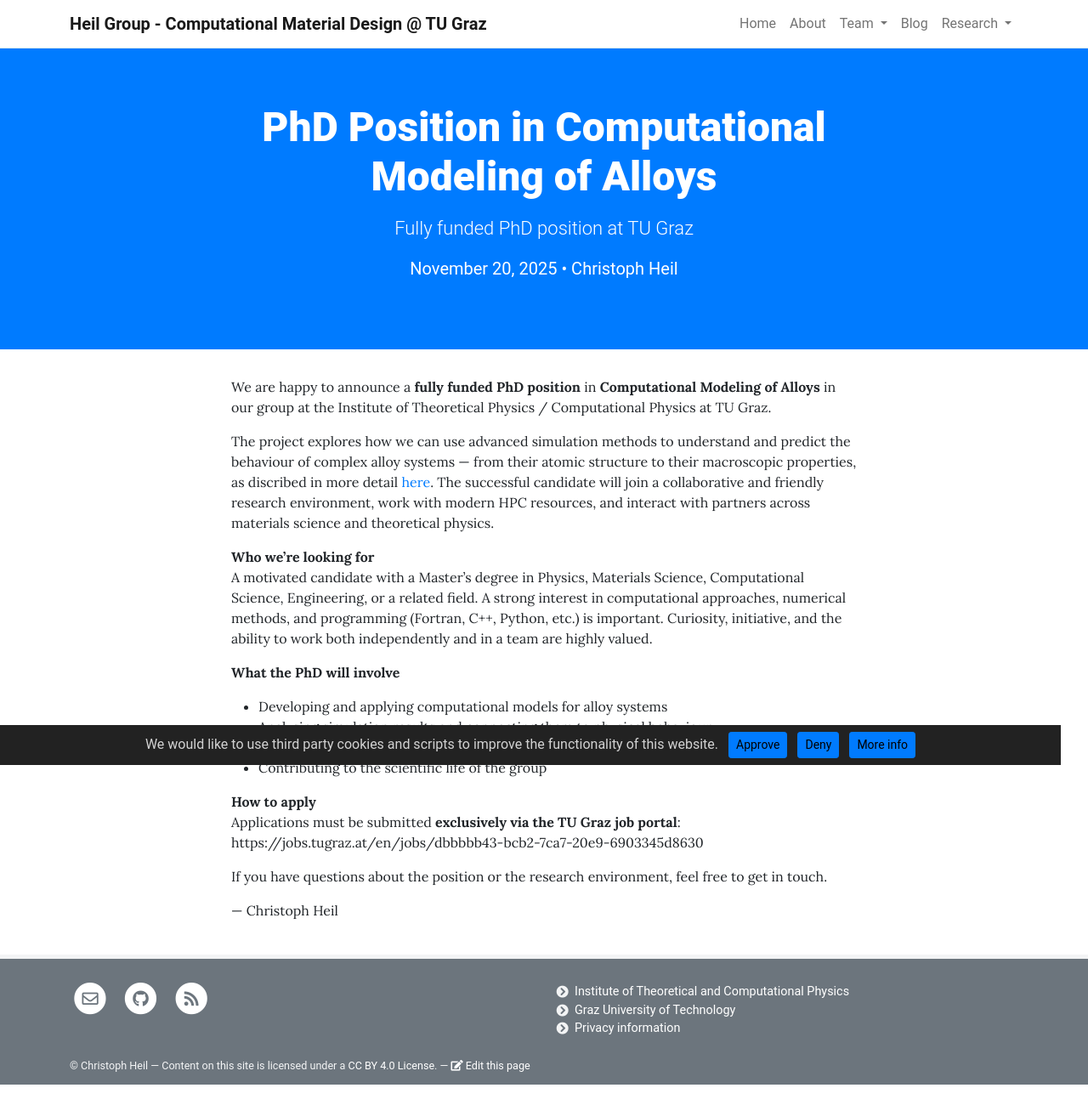
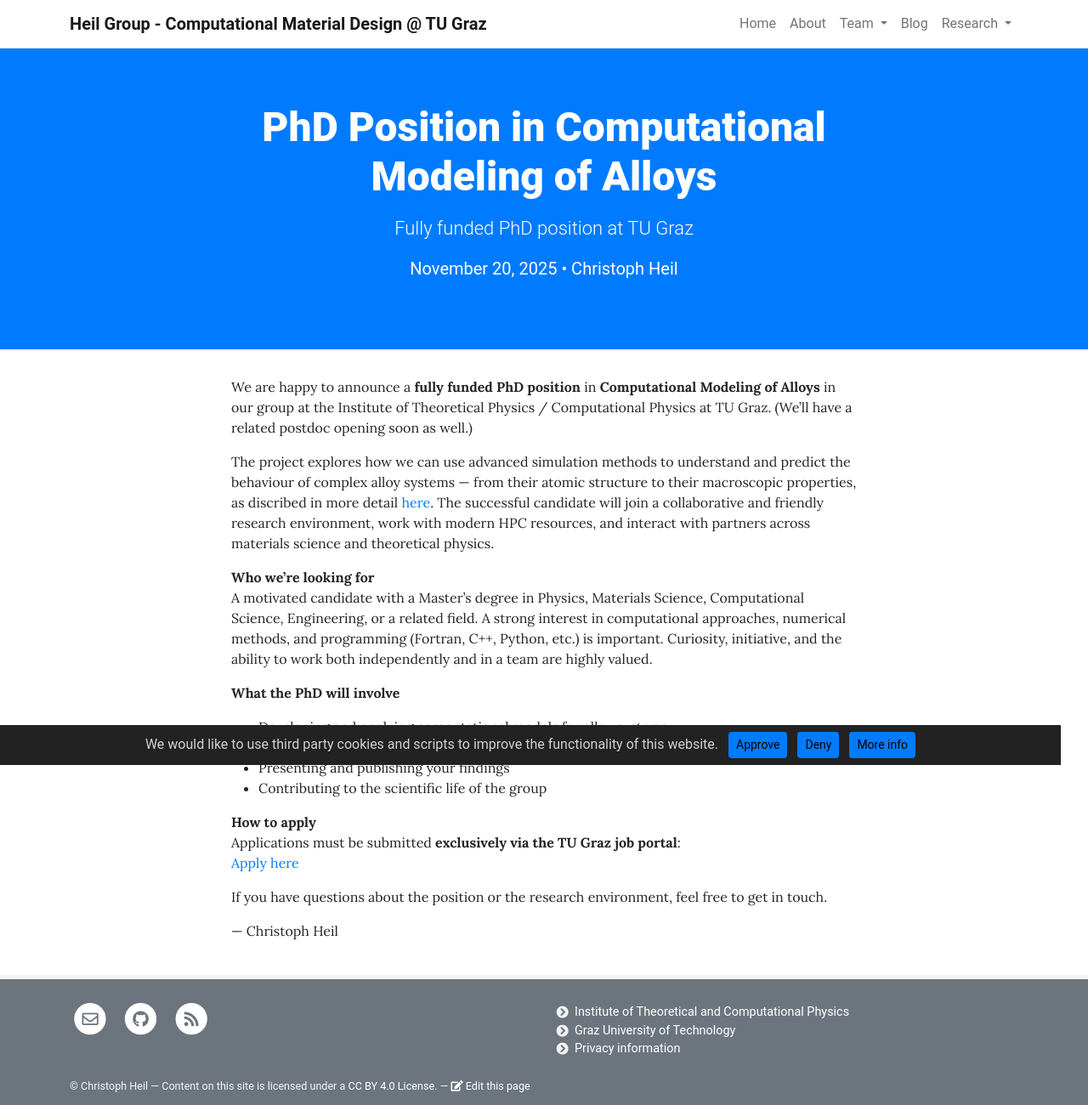
Before and after one commit to cheil/cheil.github.io, a Jekyll site: the page built from _posts/2025-11-20-phd-announcement-alloysSC.md, in a window 1280 px wide. Shown: the whole page at 85% size. Built offline with Jekyll 4.4.1, drawn with Linux system fonts in a browser that asks for light colours; comment, search, counter and statistics services are not loaded; before the commit the page ends 1276 px from its top, so only the background shows below that.

```diff
--- a/_posts/2025-11-20-phd-announcement-alloysSC.md
+++ b/_posts/2025-11-20-phd-announcement-alloysSC.md
@@ -9,7 +9,7 @@
 comments: true
 ---
 
-We are happy to announce a **fully funded PhD position** in **Computational Modeling of Alloys** in our group at the Institute of Theoretical Physics / Computational Physics at TU Graz.
+We are happy to announce a **fully funded PhD position** in **Computational Modeling of Alloys** in our group at the Institute of Theoretical Physics / Computational Physics at TU Graz. (We'll have a related postdoc opening soon as well.)
 
 The project explores how we can use advanced simulation methods to understand and predict the behaviour of complex alloy systems — from their atomic structure to their macroscopic properties, as discribed in more detail [here](https://cheil.github.io/blog/2025/new-project-alloyssc/). The successful candidate will join a collaborative and friendly research environment, work with modern HPC resources, and interact with partners across materials science and theoretical physics.
 
@@ -24,7 +24,7 @@
 
 **How to apply**
 Applications must be submitted **exclusively via the TU Graz job portal**:
-https://jobs.tugraz.at/en/jobs/dbbbbb43-bcb2-7ca7-20e9-6903345d8630
+[Apply here](https://jobs.tugraz.at/en/jobs/dbbbbb43-bcb2-7ca7-20e9-6903345d8630)
 
 If you have questions about the position or the research environment, feel free to get in touch.
 
```
